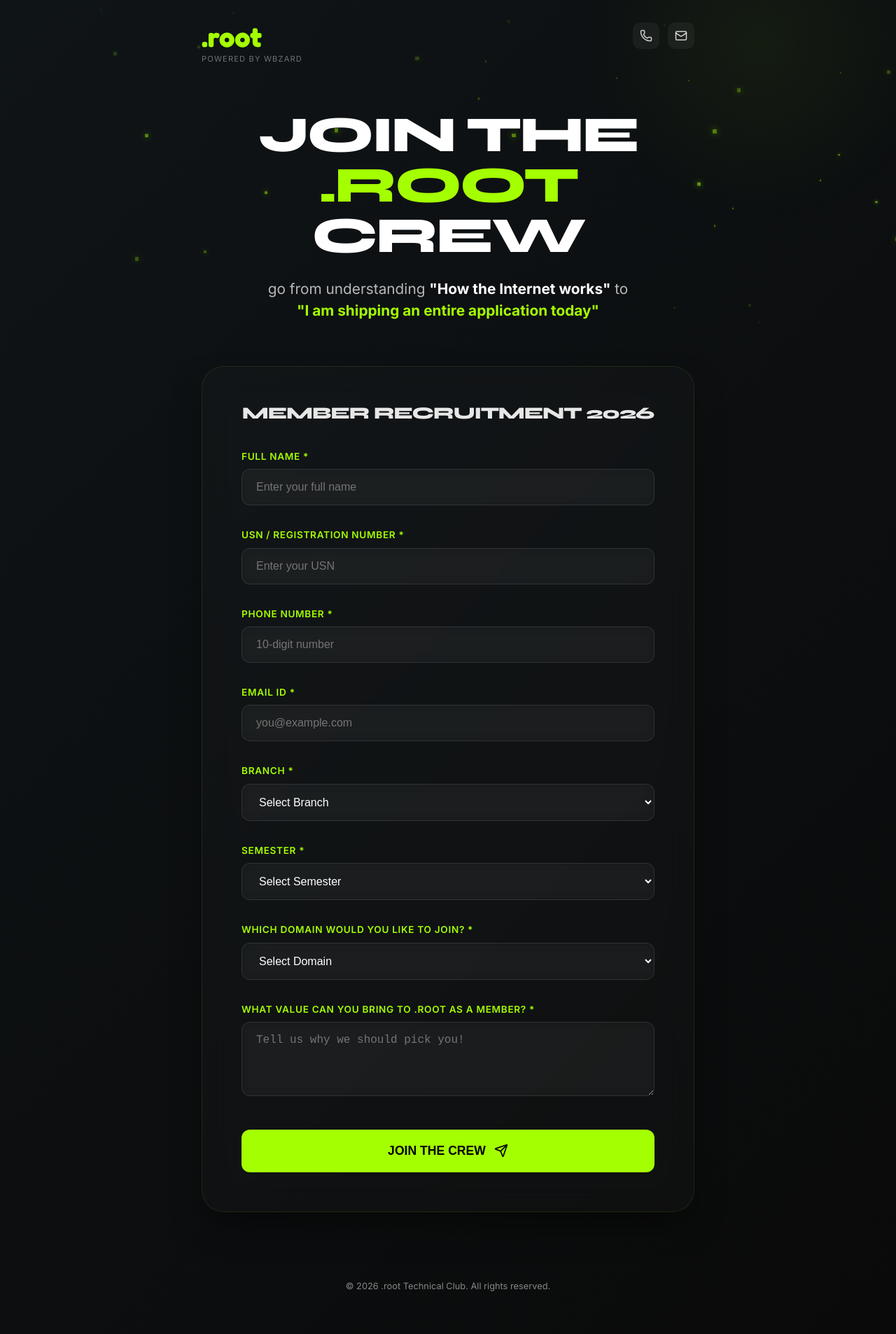
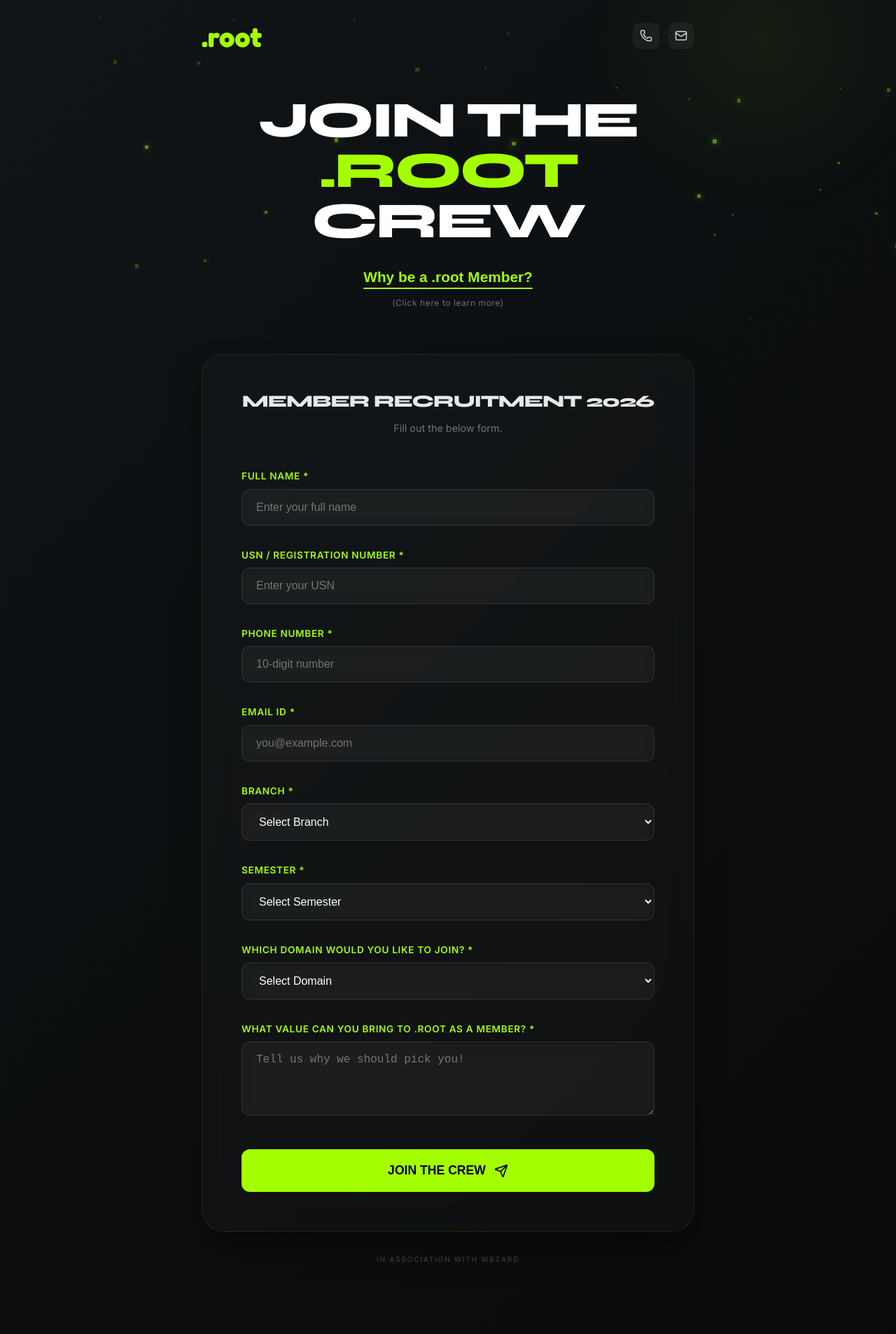
Before and after one commit to wbzard-dev/portfolio, a React (Vite) app: page /club-registration in a window 1280 px wide. Shown: the top 1906 px of the page at 70% size. Built offline with nearby package versions, Linux system fonts and the light colour scheme.

Commit message:
LANDINGPAGE: .root club registration 2026

```diff
--- a/src/components/ClubRegistration.jsx
+++ b/src/components/ClubRegistration.jsx
@@ -1,4 +1,4 @@
-import React, { useState, useMemo } from "react";
+import React, { useState, useMemo, useEffect } from "react";
 import { motion, AnimatePresence } from "framer-motion";
 import { ArrowLeft, Check, Upload, Laptop, Palette, Send, Phone, Mail } from "lucide-react";
 
@@ -61,6 +61,19 @@ const PixelBackground = () => {
 const ClubRegistration = () => {
     const [domain, setDomain] = useState("");
     const [status, setStatus] = useState(""); // "", "sending", "success", "error"
+    const [showModal, setShowModal] = useState(false);
+
+    // Prevent body scroll when modal is open
+    useEffect(() => {
+        if (showModal) {
+            document.body.style.overflow = "hidden";
+        } else {
+            document.body.style.overflow = "unset";
+        }
+        return () => {
+            document.body.style.overflow = "unset";
+        };
+    }, [showModal]);
 
     const handleSubmit = async (e) => {
         e.preventDefault();
@@ -133,6 +146,19 @@ const ClubRegistration = () => {
         letterSpacing: "0.05em",
     };
 
+    const modalContent = [
+        "This is not a participation club — it is a working technical body.",
+        "As a member, you contribute through real execution, not just attendance.",
+        "You will work on structured technical projects and real problem statements.",
+        "You may lead teams, organize events, and mentor juniors.",
+        "You gain hands-on experience in planning, execution, and documentation.",
+        "You develop professional discipline, accountability, and leadership skills.",
+        "Your contributions become verified experience and portfolio proof.",
+        "Selection is intentional — commitment and responsibility matter here.",
+        "This role is for students ready to grow through ownership and execution.",
+        "Root access isn't given, it's earned."
+    ];
+
     return (
         <div style={{
             minHeight: "100vh",
@@ -143,6 +169,81 @@ const ClubRegistration = () => {
             overflow: "hidden"
         }}>
             <PixelBackground />
+
+            {/* Modal */}
+            <AnimatePresence>
+                {showModal && (
+                    <motion.div
+                        initial={{ opacity: 0 }}
+                        animate={{ opacity: 1 }}
+                        exit={{ opacity: 0 }}
+                        onClick={() => setShowModal(false)}
+                        style={{
+                            position: "fixed",
+                            top: 0,
+                            left: 0,
+                            width: "100%",
+                            height: "100%",
+                            background: "rgba(0, 0, 0, 0.8)",
+                            backdropFilter: "blur(8px)",
+                            zIndex: 1000,
+                            display: "flex",
+                            alignItems: "center",
+                            justifyContent: "center",
+                            padding: "1rem"
+                        }}
+                    >
+                        <motion.div
+                            initial={{ scale: 0.9, opacity: 0, y: 20 }}
+                            animate={{ scale: 1, opacity: 1, y: 0 }}
+                            exit={{ scale: 0.9, opacity: 0, y: 20 }}
+                            onClick={(e) => e.stopPropagation()}
+                            onWheel={(e) => e.stopPropagation()}
+                            style={{
+                                background: "#0f1417",
+                                border: "1px solid rgba(164, 255, 1, 0.2)",
+                                borderRadius: "24px",
+                                padding: "clamp(1.5rem, 4vw, 2.5rem)",
+                                maxWidth: "600px",
+                                width: "calc(100% - 2rem)",
+                                height: "85vh",
+                                overflowY: "auto",
+                                position: "relative",
+                                boxShadow: "0 20px 40px rgba(0,0,0,0.4)",
+                                scrollbarWidth: "thin",
+                                scrollbarColor: "#a4ff01 rgba(255,255,255,0.05)"
+                            }}
+                        >
+                            <button
+                                onClick={() => setShowModal(false)}
+                                style={{
+                                    position: "absolute",
+                                    top: "1.5rem",
+                                    right: "1.5rem",
+                                    background: "none",
+                                    border: "none",
+                                    color: "rgba(255,255,255,0.4)",
+                                    cursor: "pointer",
+                                    fontSize: "1.2rem"
+                                }}
+                            >
+                                ✕
+                            </button>
+                            <h2 style={{ color: "#a4ff01", marginBottom: "2rem", fontSize: "1.8rem" }}>Why be a .root Member?</h2>
+                            <div style={{ display: "flex", flexDirection: "column", gap: "1rem" }}>
+                                {modalContent.map((point, i) => (
+                                    <div key={i} style={{ display: "flex", gap: "1rem", alignItems: "flex-start" }}>
+                                        <div style={{ color: "#a4ff01", marginTop: "0.3rem" }}>●</div>
+                                        <p style={{ color: "rgba(255,255,255,0.8)", lineHeight: 1.5, margin: 0 }}>
+                                            {i === modalContent.length - 1 ? <strong>{point}</strong> : point}
+                                        </p>
+                                    </div>
+                                ))}
+                            </div>
+                        </motion.div>
+                    </motion.div>
+                )}
+            </AnimatePresence>
 
             {/* Animated Background Orbs */}
             <div style={{
@@ -162,9 +263,6 @@ const ClubRegistration = () => {
                     <div>
                         <div style={{ fontFamily: "'Fredoka', sans-serif", fontSize: "2.5rem", fontWeight: "700", color: "#a4ff01", lineHeight: 1 }}>
                             .root
-                        </div>
-                        <div style={{ fontSize: "0.7rem", color: "rgba(255, 255, 255, 0.4)", marginTop: "0.25rem", letterSpacing: "0.1em", textTransform: "uppercase" }}>
-                            powered by wbzard
                         </div>
                     </div>
                     <div style={{ display: "flex", gap: "0.75rem" }}>
@@ -219,10 +317,28 @@ const ClubRegistration = () => {
                         <h1 style={{ fontSize: "clamp(2.5rem, 6vw, 4.5rem)", lineHeight: 1, marginBottom: "1.5rem" }}>
                             JOIN THE <span style={{ color: "#a4ff01" }}>.ROOT</span> CREW
                         </h1>
-                        <p style={{ fontSize: "clamp(1.1rem, 2vw, 1.3rem)", color: "rgba(255, 255, 255, 0.7)", maxWidth: "600px", margin: "0 auto" }}>
-                            go from understanding <span style={{ color: "#fff", fontWeight: 700 }}>"How the Internet works"</span> to <br />
-                            <span style={{ color: "#a4ff01", fontWeight: 700 }}>"I am shipping an entire application today"</span>
-                        </p>
+                        <button
+                            onClick={() => setShowModal(true)}
+                            style={{
+                                background: "none",
+                                border: "none",
+                                outline: "none",
+                                cursor: "pointer",
+                                fontSize: "clamp(1.1rem, 2vw, 1.3rem)",
+                                color: "#a4ff01",
+                                fontWeight: "600",
+                                textDecoration: "underline",
+                                textUnderlineOffset: "8px",
+                                transition: "all 0.3s ease",
+                                padding: "0.5rem"
+                            }}
+                            className="why-link"
+                        >
+                            Why be a .root Member?
+                        </button>
+                        <div style={{ fontSize: "0.75rem", color: "rgba(255,255,255,0.4)", marginTop: "0.5rem", letterSpacing: "0.05em" }}>
+                            (Click here to learn more)
+                        </div>
                     </motion.div>
 
                     {/* Registration Form */}
@@ -237,9 +353,12 @@ const ClubRegistration = () => {
                             boxShadow: "0 25px 50px -12px rgba(0, 0, 0, 0.5)"
                         }}
                     >
-                        <h2 style={{ fontSize: "1.5rem", marginBottom: "2.5rem", textAlign: "center", opacity: 0.9 }}>
+                        <h2 style={{ fontSize: "1.5rem", marginBottom: "1rem", textAlign: "center", opacity: 0.9 }}>
                             Member Recruitment 2026
                         </h2>
+                        <p style={{ textAlign: "center", fontSize: "0.9rem", color: "rgba(255,255,255,0.4)", marginBottom: "3rem" }}>
+                            Fill out the below form.
+                        </p>
 
                         <form onSubmit={handleSubmit} style={{ display: "flex", flexDirection: "column", gap: "2rem" }}>
                             {/* Row 1: Name and USN */}
@@ -461,6 +580,18 @@ const ClubRegistration = () => {
                             )}
                         </form>
                     </motion.div>
+
+                    <div style={{
+                        textAlign: "center",
+                        fontSize: "0.65rem",
+                        color: "rgba(255, 255, 255, 0.2)",
+                        marginTop: "2rem",
+                        letterSpacing: "0.15em",
+                        textTransform: "uppercase",
+                        fontWeight: "500"
+                    }}>
+                        In association with wbzard
+                    </div>
                 </motion.div>
 
                 {/* Footer simple */}
@@ -473,6 +604,11 @@ const ClubRegistration = () => {
                 .form-input:focus, .form-select:focus {
                     border-color: #a4ff01 !important;
                     box-shadow: 0 0 0 1px #a4ff01 !important;
+                }
+                .why-link:hover {
+                    color: #fff !important;
+                    opacity: 0.8;
+                    transform: scale(1.05);
                 }
                 .cta-icon:hover {
                     background: rgba(164, 255, 1, 0.1) !important;
```
